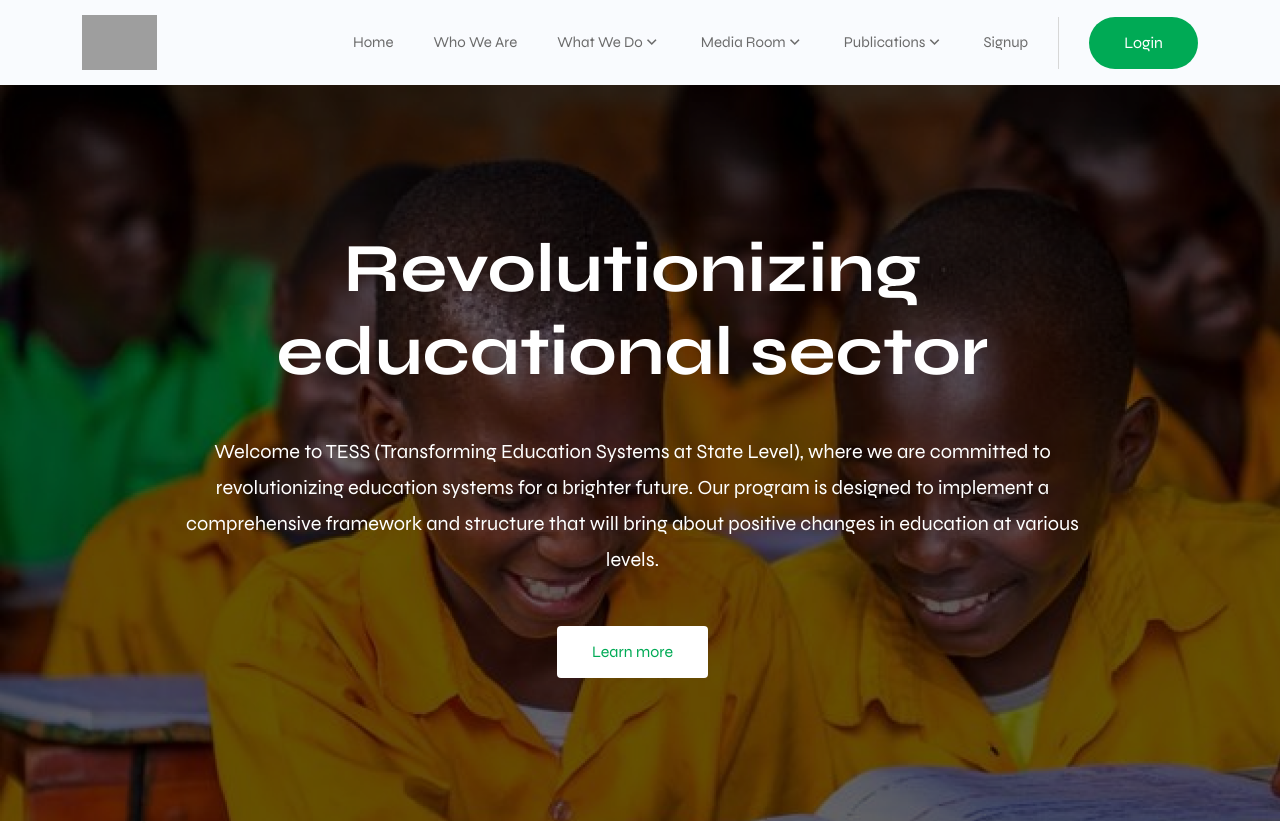
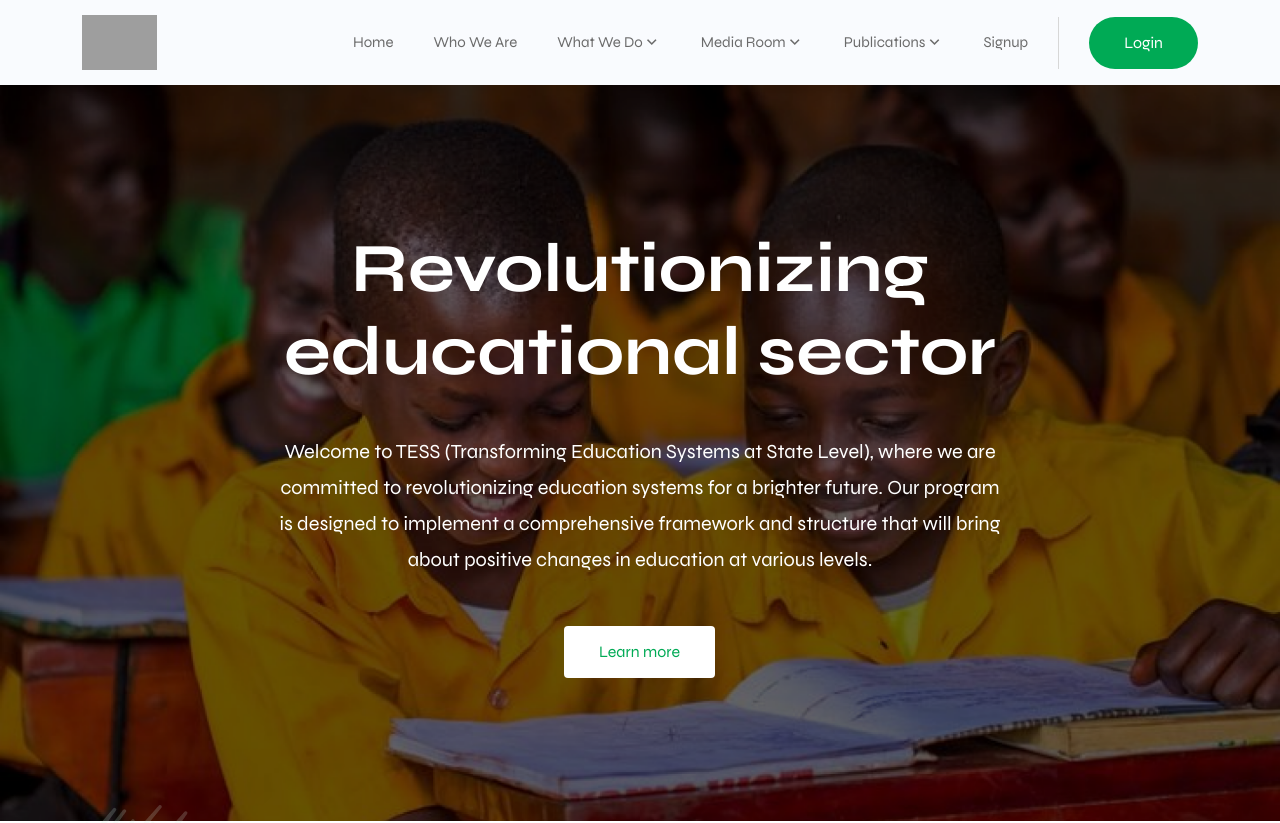
Before and after one commit to hawksworthadmin/tess-website, a Next.js app: page / in a window 1280 px wide. Shown: the top 823 px of the page. Built offline with nearby package versions, Linux system fonts and the light colour scheme; grey boxes are pictures that could not be loaded.

Commit message:
fixed hero

```diff
--- a/src/components/pages/Home/HomeHero.js
+++ b/src/components/pages/Home/HomeHero.js
@@ -19,43 +19,52 @@ export default function HomeHero() {
 
 	return (
 		<section
-			className="banner-area-"
+			className="banner-area- bg-img p-3"
 			style={{
 				height: '92vh',
 				backgroundImage: `url(/assets/figma/hero.png)`,
 			}}
 		>
-			<div className="d-table" bis_skin_checked="1">
-				<div className="d-table-cell" bis_skin_checked="1">
-					<div className="container" bis_skin_checked="1">
+			<div className="h-100 w-100 d-flex justify-content-center align-items-center">
+				<div className="col-lg-7 text-center" bis_skin_checked="1">
 					<div
-							className="row align-items-center justify-content-center"
+						className="banner-content  d-flex flex-column align-items-center"
 						bis_skin_checked="1"
+						style={{ margin: 0, maxWidth: '100vw' }}
 					>
-							<div className="col-lg-10 text-center" bis_skin_checked="1">
-								<div
-									className="banner-content pr-15 d-flex flex-column align-items-center"
-									bis_skin_checked="1"
+						<h1
+							data-aos="fade-up"
+							data-aos-offset="200"
+							data-aos-delay="50"
+							data-aos-duration="1000"
 						>
-									<h1>Revolutionizing educational sector</h1>
+							Revolutionizing educational sector
+						</h1>
 						<p
+							data-aos="fade-up"
+							data-aos-offset="200"
+							data-aos-delay="300"
+							data-aos-duration="1200"
 							className="text-white mb-5"
 							style={{ fontSize, minWidth: '100%' }}
 						>
-										Welcome to TESS (Transforming Education Systems at State
-										Level), where we are committed to revolutionizing education
-										systems for a brighter future. Our program is designed to
-										implement a comprehensive framework and structure that will
-										bring about positive changes in education at various levels.
+							Welcome to TESS (Transforming Education Systems at State Level),
+							where we are committed to revolutionizing education systems for a
+							brighter future. Our program is designed to implement a
+							comprehensive framework and structure that will bring about
+							positive changes in education at various levels.
 						</p>
 
-									<div className="slider-btn" bis_skin_checked="1">
+						<div
+							className="slider-btn"
+							bis_skin_checked="1"
+							data-aos="flip-left"
+							data-aos-delay="400"
+							data-aos-duration="1200"
+						>
 							<a href="#fact" className="default-btn">
 								Learn more
 							</a>
-									</div>
-								</div>
-							</div>
 						</div>
 					</div>
 				</div>
```
Lines whose indentation alone changed are shown as unchanged.
